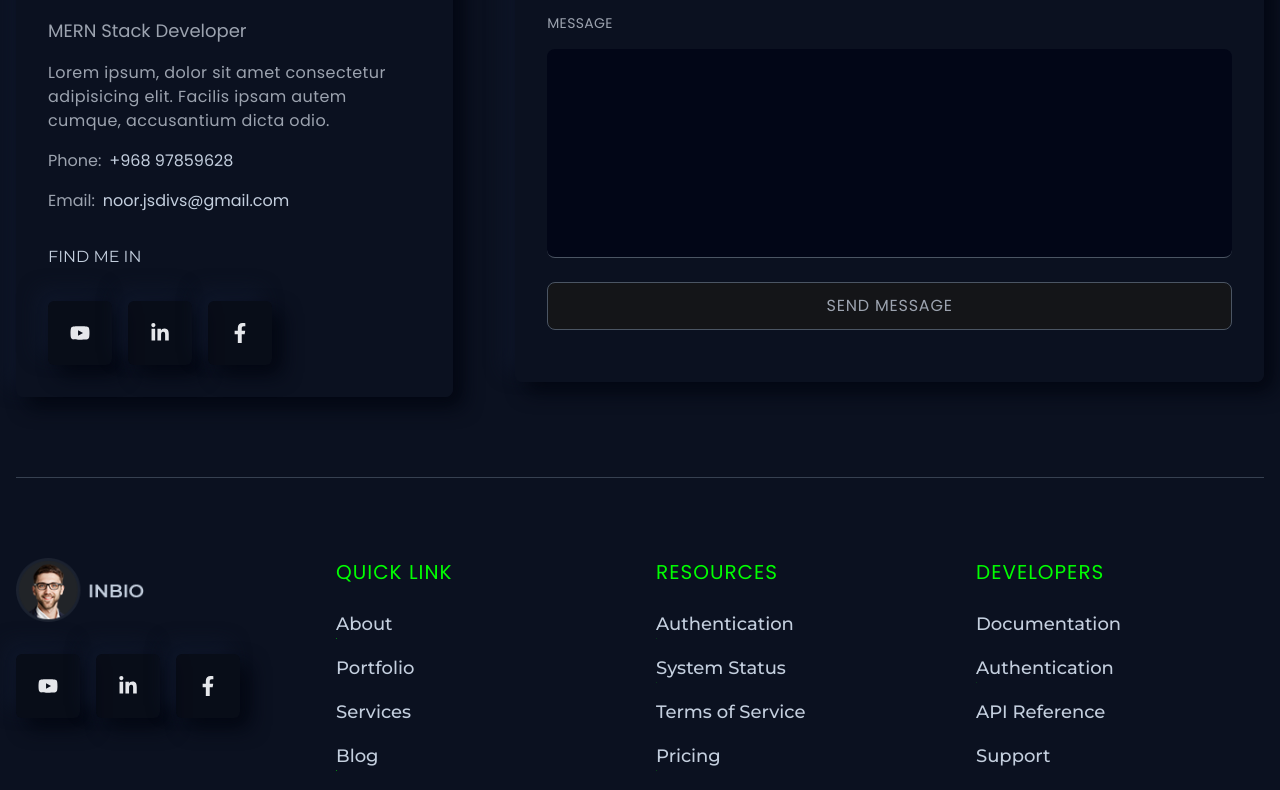
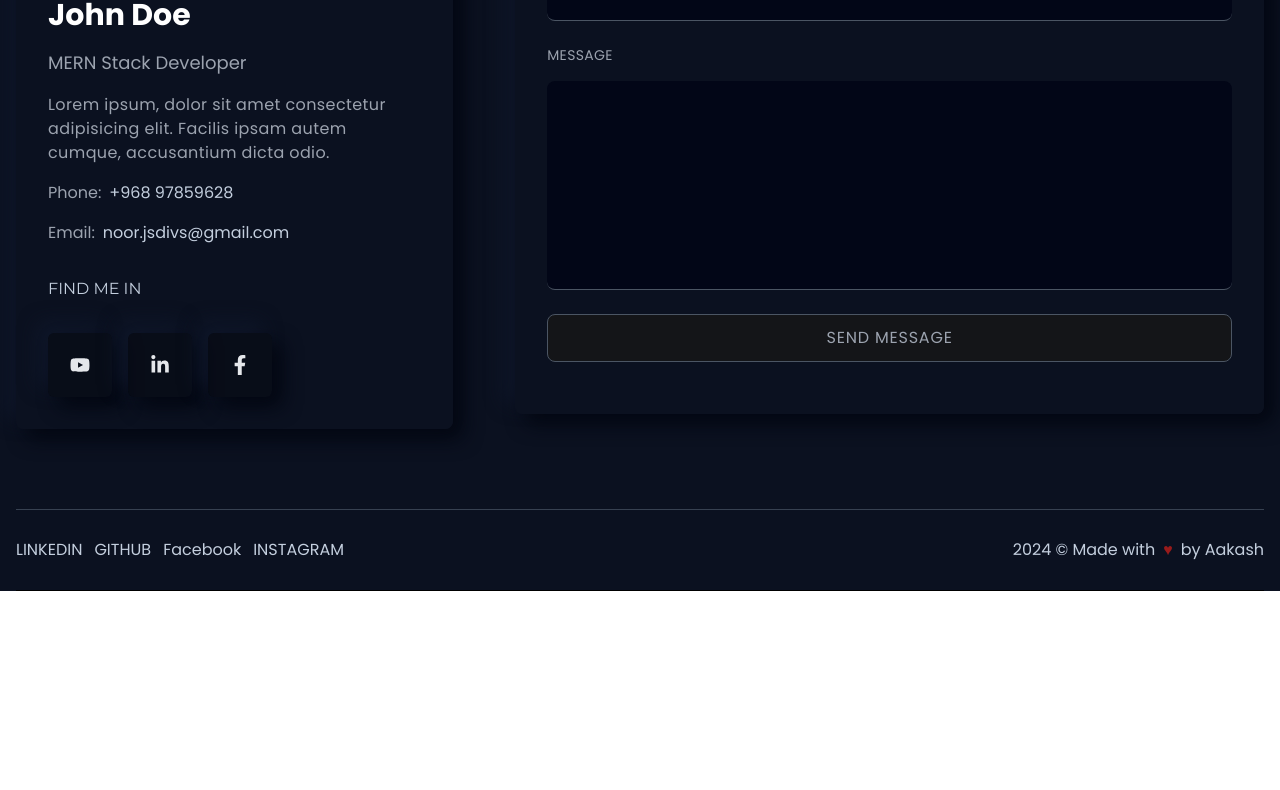
Before and after one commit to AksRamani/PortfolioV2, a React (Vite) app: page / in a window 1280 px wide. Shown: the part 6275-7065 px from the top of the page. After the commit the page ends 6866 px from the top, so only its background shows below. Built offline with nearby package versions, Linux system fonts and the light colour scheme.

Commit message:
changes done

```diff
--- a/src/components/Footer.tsx
+++ b/src/components/Footer.tsx
@@ -1,145 +1,22 @@
-import { FaFacebookF, FaLinkedinIn, FaYoutube } from "react-icons/fa";
-import { logo } from "../assets";
-import { FadeIn } from "./FadeIn";
+
 
 const Footer = () => {
   return (
-    <FadeIn className="w-full py-20 h-auto border-b-[1px] border-b-black grid grid-cols-1 md:grid-cols-2 lgl:grid-cols-4 gap-8">
-      <div className="w-full h-full flex flex-col gap-8">
-        <img className="w-32" src={logo} alt="logo" />
-        <div className="flex gap-4">
-          <a href="https://www.youtube.com/@reactjsBD" target="_blank">
-            <span className="bannerIcon">
-              <FaYoutube />
-            </span>
-          </a>
-          <a
-            href="https://www.linkedin.com/in/noor-mohammad-ab2245193/"
-            target="_blank"
-          >
-            <span className="bannerIcon">
-              <FaLinkedinIn />
-            </span>
-          </a>
-          <a href="https://www.facebook.com/Noorlalu143/" target="_blank">
-            <span className="bannerIcon">
-              <FaFacebookF />
-            </span>
-          </a>
-        </div>
+    <>
+    <div className="w-full py-7 flex justify-between h-auto border-b-[1px] border-b-black footer-transform">
+      <div >
+        <ul className="flex ">
+          <li className="me-3"><a href="https://www.linkedin.com/in/aakash-ramani-541321235/"> LINKEDIN</a></li>
+        <li className="me-3"> <a href="https://github.com/AksRamani">GITHUB</a></li>
+          <li className="me-3"> <a href="https://www.facebook.com/aakash.ramani.112?mibextid=ZbWKwL">Facebook</a></li>
+          <li className="me-3"> <a href="https://www.instagram.com/aks_ramani/"> INSTAGRAM</a></li>
+        </ul>
+          </div>
+      <div className="">
+        <h5>2024 © Made with<span className="text-red-800 px-2">♥</span>by Aakash</h5>
       </div>
-      <div className="w-full h-full">
-        <h3 className="text-xl uppercase text-designColor tracking-wider">
-          Quick Link
-        </h3>
-        <ul className="flex flex-col gap-4 font-titleFont font-medium py-6 overflow-hidden">
-          <li>
-            <span className="w-full text-lg relative hover:text-designColor duration-300 group cursor-pointer">
-              About
-              <span className="w-full h-[1px] bg-designColor inline-flex absolute left-0 -bottom-1 -translate-x-[100%] group-hover:translate-x-0 transition-transform duration-300"></span>
-            </span>
-          </li>
-          <li>
-            <span className="w-full text-lg relative hover:text-designColor duration-300 group cursor-pointer">
-              Portfolio
-              <span className="w-full h-[1px] bg-designColor inline-flex absolute left-0 -bottom-1 -translate-x-[100%] group-hover:translate-x-0 transition-transform duration-300"></span>
-            </span>
-          </li>
-          <li>
-            <span className="w-full text-lg relative hover:text-designColor duration-300 group cursor-pointer">
-              Services
-              <span className="w-full h-[1px] bg-designColor inline-flex absolute left-0 -bottom-1 -translate-x-[100%] group-hover:translate-x-0 transition-transform duration-300"></span>
-            </span>
-          </li>
-          <li>
-            <span className="w-full text-lg relative hover:text-designColor duration-300 group cursor-pointer">
-              Blog
-              <span className="w-full h-[1px] bg-designColor inline-flex absolute left-0 -bottom-1 -translate-x-[100%] group-hover:translate-x-0 transition-transform duration-300"></span>
-            </span>
-          </li>
-          <li>
-            <span className="w-full text-lg relative hover:text-designColor duration-300 group cursor-pointer">
-              Contact
-              <span className="w-full h-[1px] bg-designColor inline-flex absolute left-0 -bottom-1 -translate-x-[100%] group-hover:translate-x-0 transition-transform duration-300"></span>
-            </span>
-          </li>
-        </ul>
       </div>
-      <div className="w-full h-full">
-        <h3 className="text-xl uppercase text-designColor tracking-wider">
-          RESOURCES
-        </h3>
-        <ul className="flex flex-col gap-4 font-titleFont font-medium py-6 overflow-hidden">
-          <li>
-            <span className="w-full text-lg relative hover:text-designColor duration-300 group cursor-pointer">
-              Authentication
-              <span className="w-full h-[1px] bg-designColor inline-flex absolute left-0 -bottom-1 -translate-x-[100%] group-hover:translate-x-0 transition-transform duration-300"></span>
-            </span>
-          </li>
-          <li>
-            <span className="w-full text-lg relative hover:text-designColor duration-300 group cursor-pointer">
-              System Status
-              <span className="w-full h-[1px] bg-designColor inline-flex absolute left-0 -bottom-1 -translate-x-[100%] group-hover:translate-x-0 transition-transform duration-300"></span>
-            </span>
-          </li>
-          <li>
-            <span className="w-full text-lg relative hover:text-designColor duration-300 group cursor-pointer">
-              Terms of Service
-              <span className="w-full h-[1px] bg-designColor inline-flex absolute left-0 -bottom-1 -translate-x-[100%] group-hover:translate-x-0 transition-transform duration-300"></span>
-            </span>
-          </li>
-          <li>
-            <span className="w-full text-lg relative hover:text-designColor duration-300 group cursor-pointer">
-              Pricing
-              <span className="w-full h-[1px] bg-designColor inline-flex absolute left-0 -bottom-1 -translate-x-[100%] group-hover:translate-x-0 transition-transform duration-300"></span>
-            </span>
-          </li>
-          <li>
-            <span className="w-full text-lg relative hover:text-designColor duration-300 group cursor-pointer">
-              Over Right
-              <span className="w-full h-[1px] bg-designColor inline-flex absolute left-0 -bottom-1 -translate-x-[100%] group-hover:translate-x-0 transition-transform duration-300"></span>
-            </span>
-          </li>
-        </ul>
-      </div>
-      <div className="w-full h-full">
-        <h3 className="text-xl uppercase text-designColor tracking-wider">
-          DEVELOPERS
-        </h3>
-        <ul className="flex flex-col gap-4 font-titleFont font-medium overflow-hidden py-6">
-          <li>
-            <span className="w-full text-lg relative hover:text-designColor duration-300 group cursor-pointer">
-              Documentation
-              <span className="w-full h-[1px] bg-designColor inline-flex absolute left-0 -bottom-1 -translate-x-[100%] group-hover:translate-x-0 transition-transform duration-300"></span>
-            </span>
-          </li>
-          <li>
-            <span className="w-full text-lg relative hover:text-designColor duration-300 group cursor-pointer">
-              Authentication
-              <span className="w-full h-[1px] bg-designColor inline-flex absolute left-0 -bottom-1 -translate-x-[100%] group-hover:translate-x-0 transition-transform duration-300"></span>
-            </span>
-          </li>
-          <li>
-            <span className="w-full text-lg relative hover:text-designColor duration-300 group cursor-pointer">
-              API Reference
-              <span className="w-full h-[1px] bg-designColor inline-flex absolute left-0 -bottom-1 -translate-x-[100%] group-hover:translate-x-0 transition-transform duration-300"></span>
-            </span>
-          </li>
-          <li>
-            <span className="w-full text-lg relative hover:text-designColor duration-300 group cursor-pointer">
-              Support
-              <span className="w-full h-[1px] bg-designColor inline-flex absolute left-0 -bottom-1 -translate-x-[100%] group-hover:translate-x-0 transition-transform duration-300"></span>
-            </span>
-          </li>
-          <li>
-            <span className="w-full text-lg relative hover:text-designColor duration-300 group cursor-pointer">
-              Open Source
-              <span className="w-full h-[1px] bg-designColor inline-flex absolute left-0 -bottom-1 -translate-x-[100%] group-hover:translate-x-0 transition-transform duration-300"></span>
-            </span>
-          </li>
-        </ul>
-      </div>
-    </FadeIn>
+      </>
   );
 };
 
--- a/src/components/LeftBanner.tsx
+++ b/src/components/LeftBanner.tsx
@@ -34,7 +34,7 @@ const LeftBanner = () => {
             Find me in
           </h2>
           <div className="flex gap-4">
-            <a href="https://www.youtube.com/@reactjsBD" target="_blank">
+            <a href="https://github.com/AksRamani" target="_blank">
               <span className="bannerIcon">
                 <FaGithub />
               </span>
@@ -45,7 +45,7 @@ const LeftBanner = () => {
               </span>
             </a> */}
             <a
-              href="https://www.linkedin.com/in/noor-mohammad-ab2245193/"
+              href="https://www.linkedin.com/in/aakash-ramani-541321235/"
               target="_blank"
             >
               <span className="bannerIcon">
--- a/src/components/Skills.tsx
+++ b/src/components/Skills.tsx
@@ -87,6 +87,7 @@ const Skills = () => {
           </div>
         </div>
       </div> */}
+
       <section
       id="testimonial"
       className="w-full py-20 border-t-[1px] border-t-gray-700 mt-20"
@@ -94,7 +95,9 @@ const Skills = () => {
         <div className="flex justify-center items-center text-center">
           <Title title="WHAT CLIENTS SAY" des="My Skills" />
         </div>
-        <div className="grid grid-cols-6 gap-4 text-center">
+
+        <div className=" grid grid-cols-1 sm:grid-cols-2 md:grid-cols-3 lg:grid-cols-4 xl:grid-cols-6 gap-4 p-4 text-center">
+
             <span className="skills-bannerIcon mx-auto">
               <FaHtml5 />
             </span>
@@ -107,7 +110,6 @@ const Skills = () => {
             <span className="skills-bannerIcon mx-auto">
               <FaReact />
             </span>
-
           </div>
           </section>
       {/* <div className="w-full lgl:w-1/2">
--- a/src/style/index.css
+++ b/src/style/index.css
@@ -24,7 +24,10 @@
     @apply w-full rounded-lg border-b-[1px] border-b-gray-600 bg-[#020617] text-lightText px-4 py-2 active:outline-none focus-visible:outline-designColor outline-none focus-visible:border-b-transparent duration-300 resize-none;
   }
 }
-
+.footer-transform{
+  opacity: 1 !important;
+  transform: translateY(0px) translateZ(0px) !important;
+}
 .active {
   color: white;
 }
```
